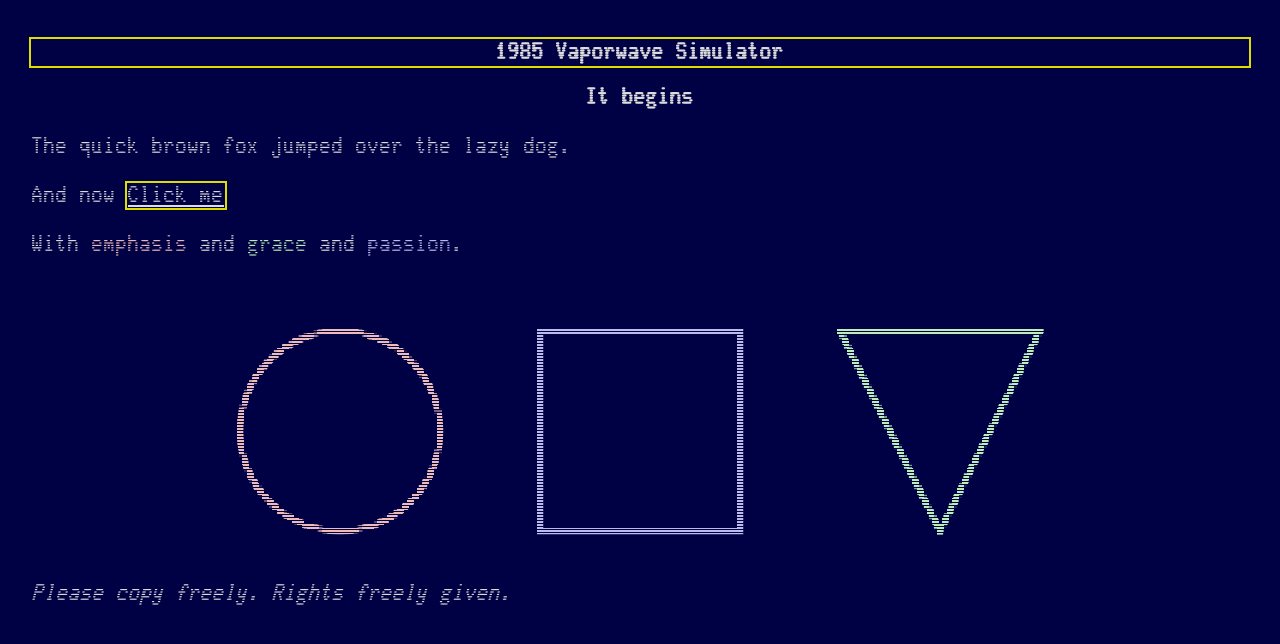
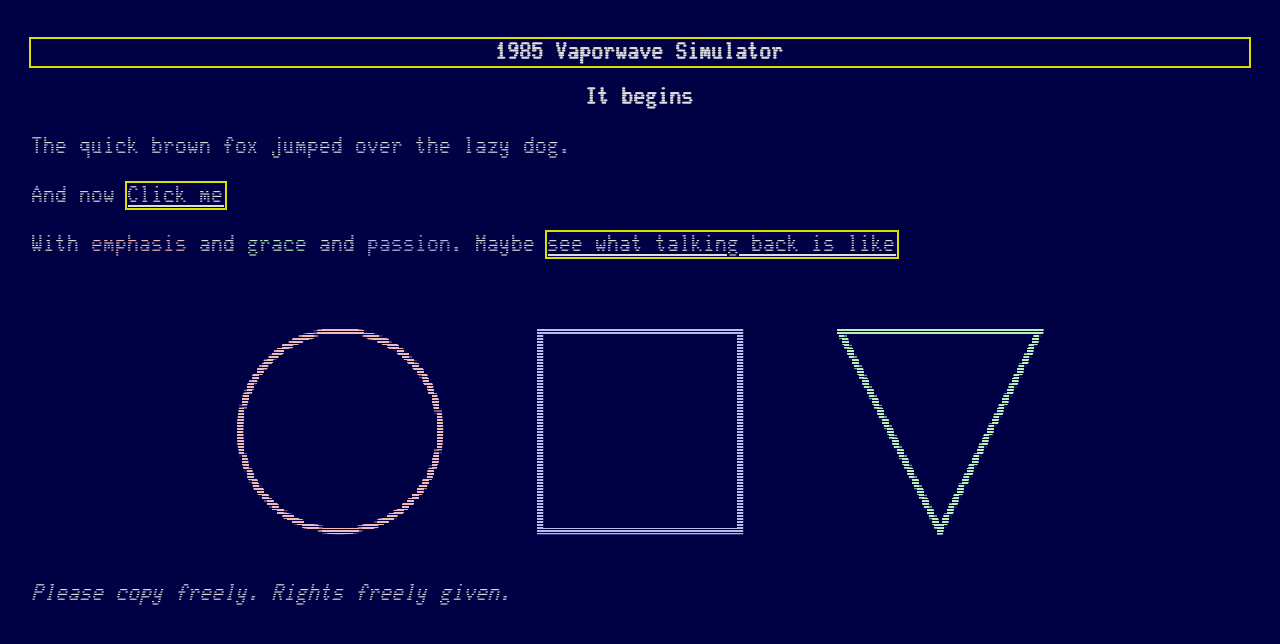
Before and after one commit to aredridel/naplps-look, a website: page index.html in a window 1280 px wide. Drawn offline with Linux system fonts and the light colour scheme.

Commit message:
link to forms

```diff
--- a/index.html
+++ b/index.html
@@ -14,7 +14,7 @@
 
     <p>And now <a href="2.html">Click me</a></p>
 
-    <p>With <em>emphasis</em> and <strong>grace</strong> and <i>passion</i>.</p>
+    <p>With <em>emphasis</em> and <strong>grace</strong> and <i>passion</i>. Maybe <a href="forms.html">see what talking back is like</a></p>
 
     <svg width="900" height="300" viewBox='0 0 900 300'>
       <circle cx="150" cy="150" r="100" stroke="var(--color-pink)" fill="none" />
```
